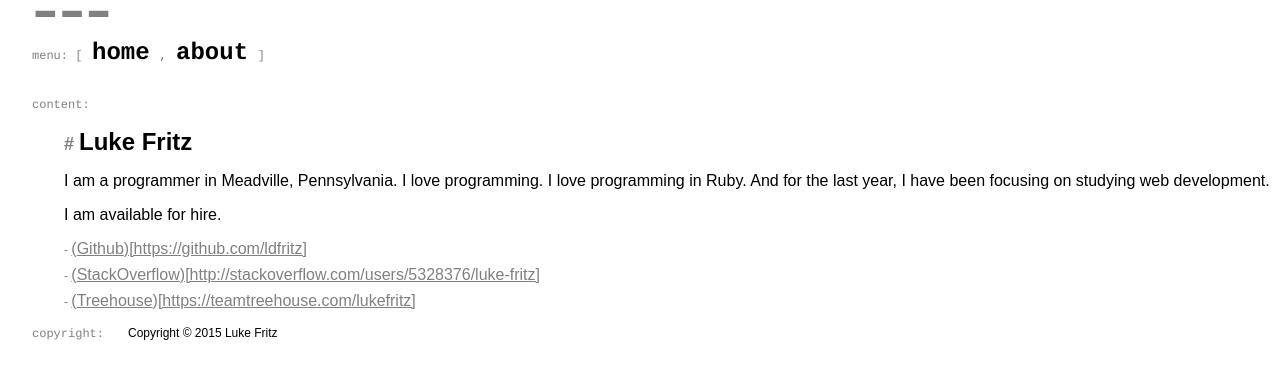
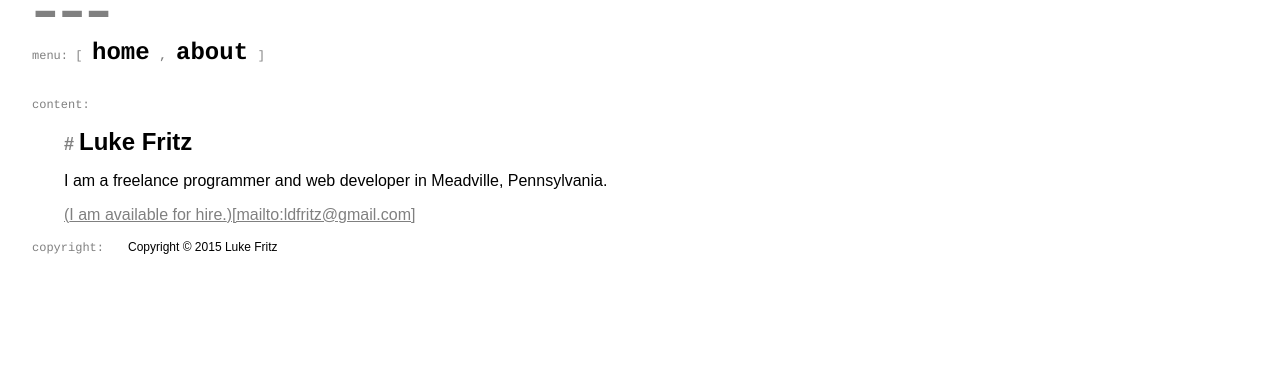
Before and after one commit to ldfritz/tech-blog, a Jekyll site: the page built from about.markdown, in a window 1280 px wide. Shown: the top 379 px of the page. Built offline with Jekyll 4.4.1, drawn with Linux system fonts in a browser that asks for light colours.

Commit message:
Strip down the about page.
  Remove almost everything from the about page except my email, which I
am just now adding.

```diff
--- a/about.markdown
+++ b/about.markdown
@@ -6,13 +6,6 @@ permalink: /about/
 
 ## Luke Fritz
 
-I am a programmer in Meadville, Pennsylvania.
-I love programming.
-I love programming in Ruby.
-And for the last year, I have been focusing on studying web development.
+I am a freelance programmer and web developer in Meadville, Pennsylvania.
 
-I am available for hire.
-
-* [Github](https://github.com/ldfritz)
-* [StackOverflow](http://stackoverflow.com/users/5328376/luke-fritz)
-* [Treehouse](https://teamtreehouse.com/lukefritz)
+[I am available for hire.](mailto:ldfritz@gmail.com)
```
